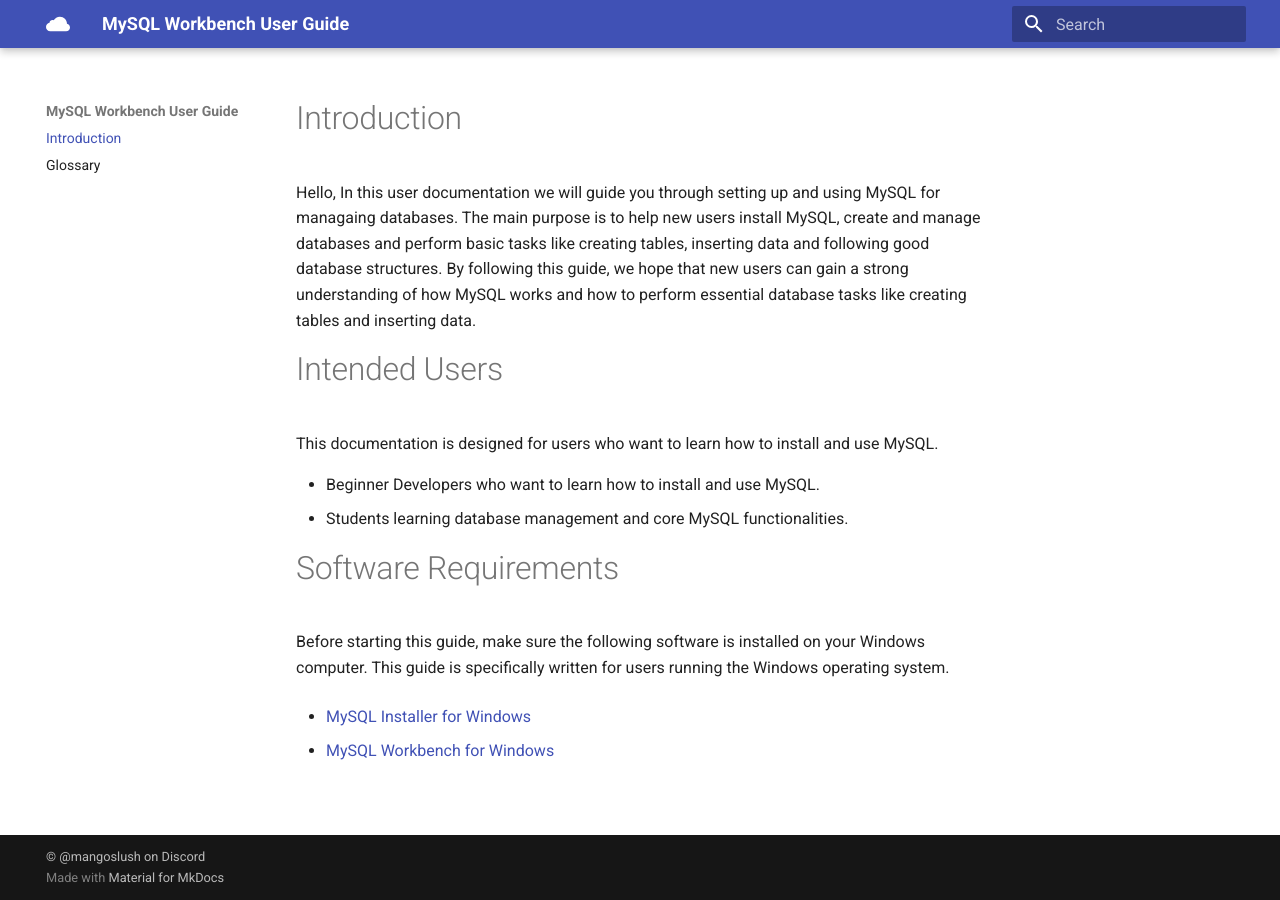
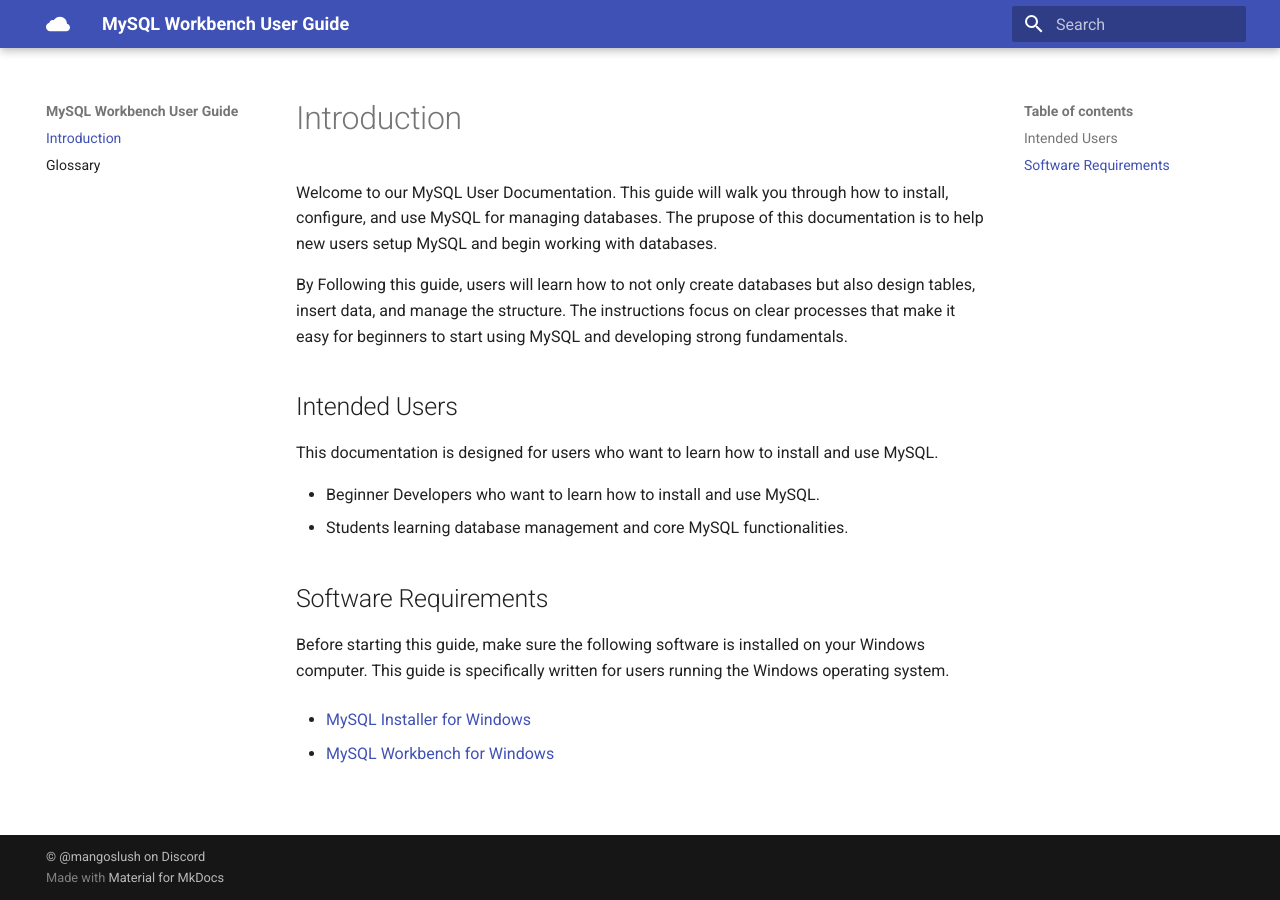
Before and after one commit to ClaisaZ/mkdocs-MySQL-user-guide, an MkDocs documentation site: the page built from docs/index.md, in a window 1280 px wide. Built offline with MkDocs 1.6.1 and Material for MkDocs 9.7.7, drawn with Linux system fonts in a browser that asks for light colours.

Commit message:
updated intro

```diff
--- a/docs/index.md
+++ b/docs/index.md
@@ -1,16 +1,17 @@
 # Introduction
 
-Hello, In this user documentation we will guide you through setting up and using MySQL for managaing databases. The main purpose is to help new users install MySQL, create and manage databases and perform basic tasks like creating tables, inserting data and following good database structures. By following this guide, we hope that new users can gain a strong understanding of how MySQL works and how to perform essential database tasks like creating tables and inserting data.
+Welcome to our MySQL User Documentation. This guide will walk you through how to install, configure, and use MySQL for managing databases. The prupose of this documentation is to help new users setup MySQL and begin working with databases.
 
+By Following this guide, users will learn how to not only create databases but also design tables, insert data, and manage the structure. The instructions focus on clear processes that make it easy for beginners to start using MySQL and developing strong fundamentals.
 
-# Intended Users
+## Intended Users
 
 This documentation is designed for users who want to learn how to install and use MySQL.
 
 - Beginner Developers who want to learn how to install and use MySQL.
 - Students learning database management and core MySQL functionalities.
 
-# Software Requirements
+## Software Requirements
 
 Before starting this guide, make sure the following software is installed on your Windows computer. This guide is specifically written for users running the Windows operating system.
 
```
